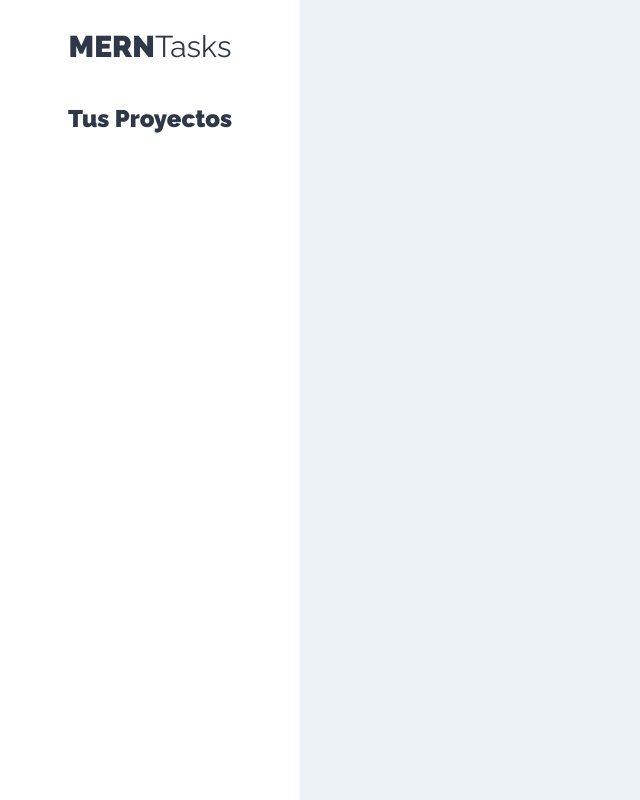
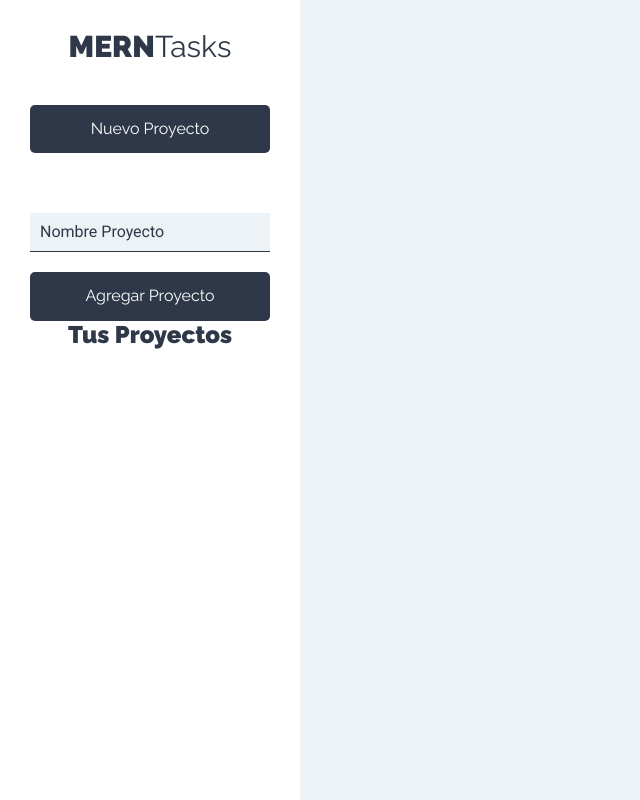
Before and after one commit to javierc22/mern-tasks-client, a React (Create React App) app: page /proyectos in a window 1280 px wide. Shown: the whole page, without its empty margins (0-640 px from the left). Built offline with nearby package versions, Linux system fonts and the light colour scheme.

Commit message:
Agregar formulario para nuevos proyectos

```diff
--- a/src/components/layout/Sidebar.jsx
+++ b/src/components/layout/Sidebar.jsx
@@ -1,9 +1,12 @@
 import React from 'react';
+import NewProyect from "../proyects/NewProyect";
 
 const Sidebar = () => {
   return (
     <aside>
       <h1>MERN<span>Tasks</span></h1>
+
+      <NewProyect />
 
       <div className="j-proyects">
         <h2>Tus Proyectos</h2>
--- /dev/null
+++ b/src/components/proyects/NewProyect.jsx
@@ -0,0 +1,28 @@
+import React, {Fragment} from 'react';
+
+const NewProyect = () => {
+  return (
+    <Fragment>
+      <button type="button" className="j-btn j-btn-block j-btn-primary">
+        Nuevo Proyecto
+      </button>
+
+      <form className="j-form-new-proyect">
+        <input
+          type="text"
+          className="j-input-text"
+          placeholder="Nombre Proyecto"
+          name="name"
+        />
+
+        <input
+          type="submit"
+          className="j-btn j-btn-primary j-btn-block"
+          value="Agregar Proyecto"
+        />
+      </form>
+    </Fragment>
+  );
+}
+
+export default NewProyect;
```
